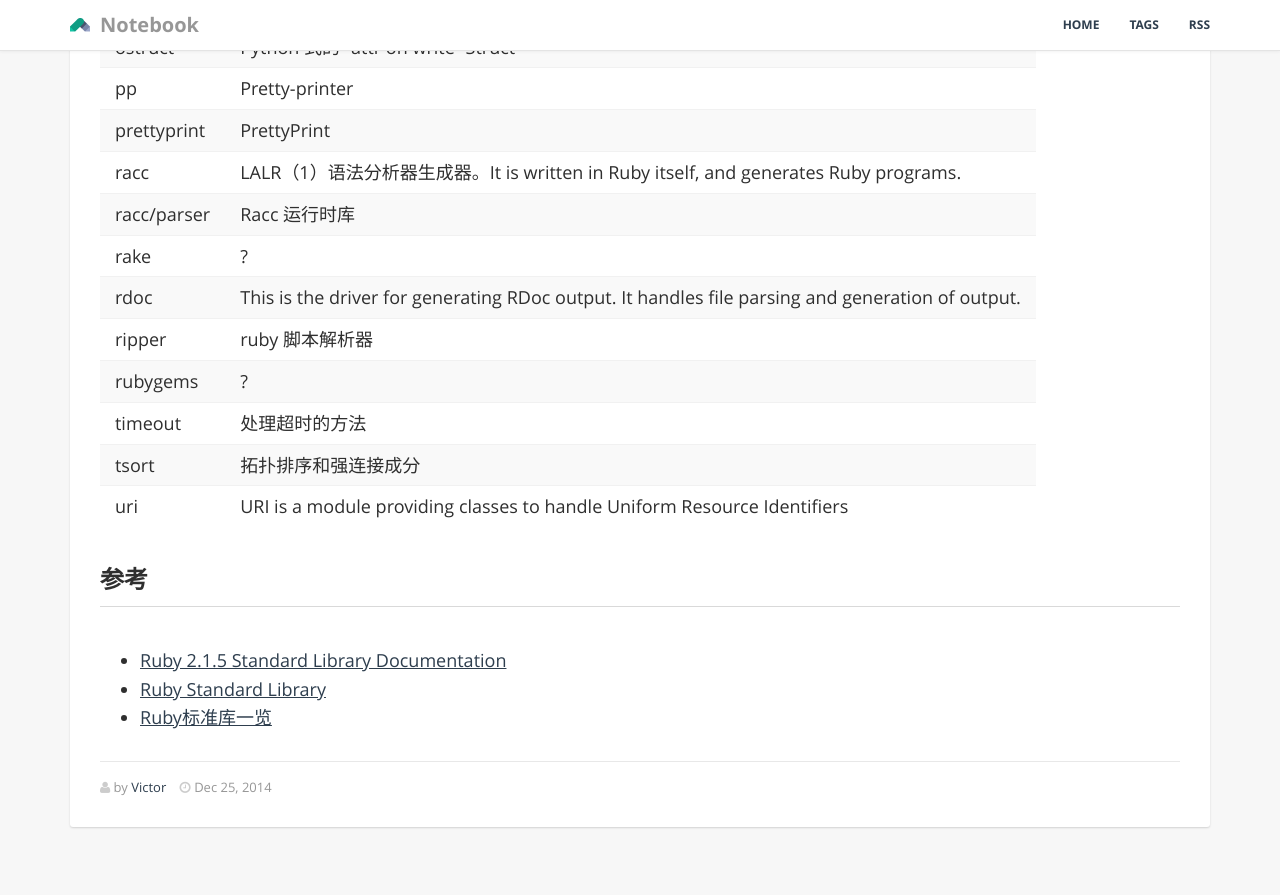
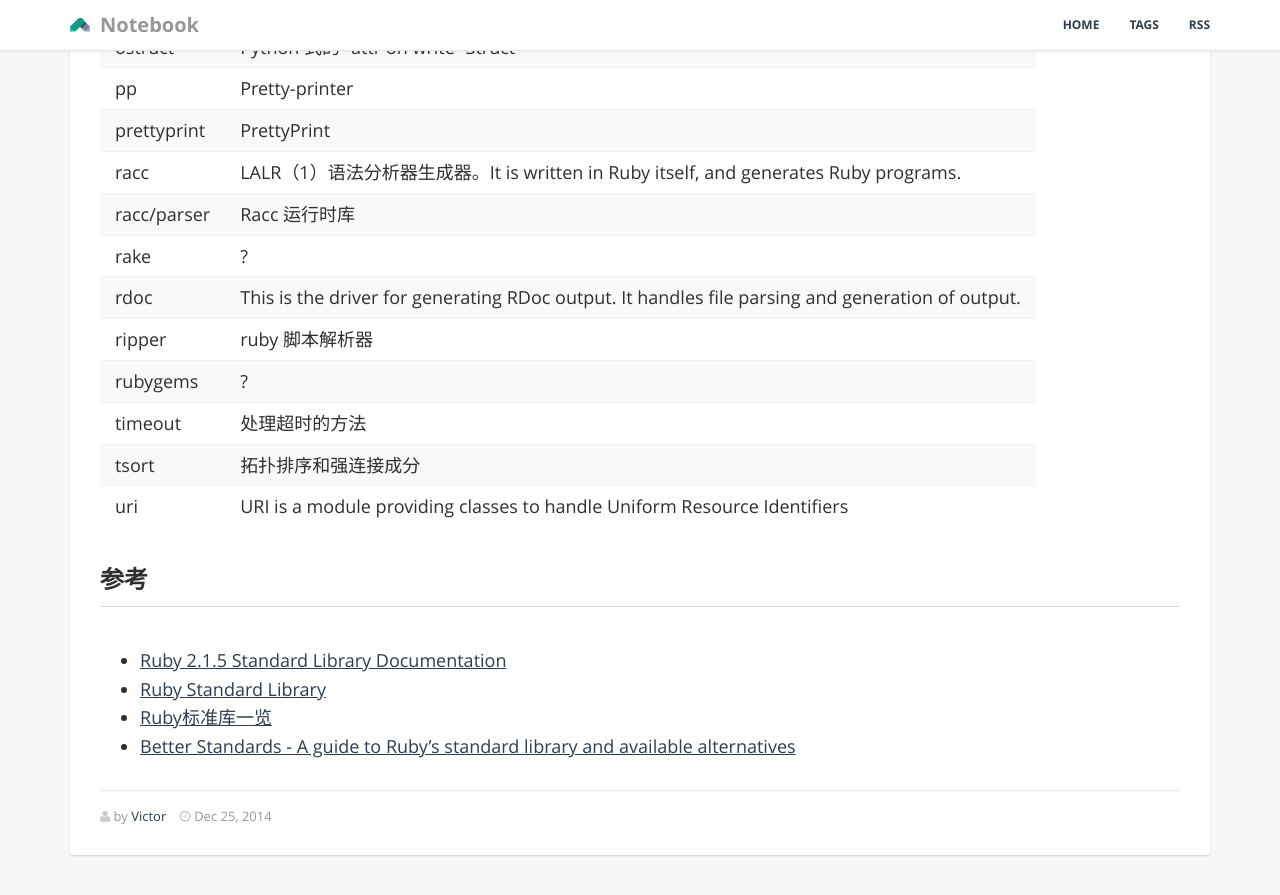
Before and after one commit to GiaoGiaoCat/GiaoGiaoCat.github.io, a Jekyll site: the page built from _posts/201412/2014-12-25-Ruby-Standard-Library.md, in a window 1280 px wide and 900 px high, scrolled down 6825 px. Shown: the top 895 px of the window. Built offline with Jekyll 4.4.1, drawn with Linux system fonts in a browser that asks for light colours; Markdown is read by kramdown in place of the engine named in the settings; before the commit the page ends 7697 px from its top, so only the background shows below that.

Commit message:
add a read more

```diff
--- a/_posts/201412/2014-12-25-Ruby-Standard-Library.md
+++ b/_posts/201412/2014-12-25-Ruby-Standard-Library.md
@@ -216,3 +216,4 @@ uri | URI is a module providing classes to handle Uniform Resource Identifiers
 * [Ruby 2.1.5 Standard Library Documentation](http://www.ruby-doc.org/stdlib-2.1.5/)
 * [Ruby Standard Library](https://github.com/rubysl)
 * [Ruby标准库一览](http://my.oschina.net/u/130017/blog/15520)
+* [Better Standards - A guide to Ruby's standard library and available alternatives](http://idiosyncratic-ruby.com/20-better-standards.html)
```
